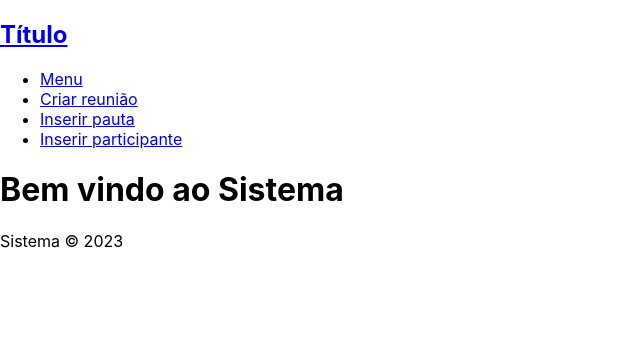
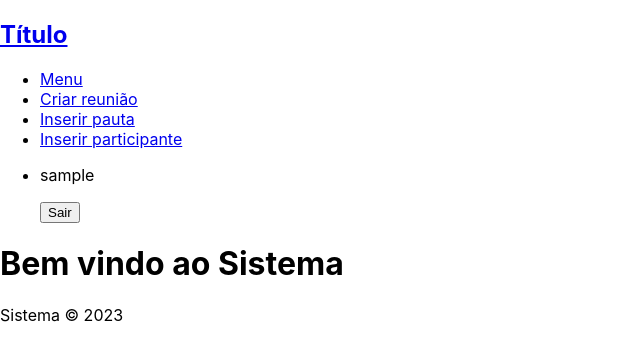
Before and after one commit to CiceroWesley/SGRU, a React (Create React App) app in the folder frontend/: page / in a window 1280 px wide. Shown: the top 360 px of the page, without its empty margins (0-640 px from the left). Built offline with nearby package versions, Linux system fonts and the light colour scheme; sample sign-in values are in the browser's storage.

Commit message:
fix navbar and verifyuser

```diff
--- a/frontend/src/components/Navbar/Navbar.js
+++ b/frontend/src/components/Navbar/Navbar.js
@@ -1,5 +1,5 @@
 import { useContext, useEffect, useState } from 'react';
-
+import { useNavigate } from 'react-router-dom';
 // context
 import { AuthContext } from '../../context/AuthContext';
 
@@ -9,6 +9,7 @@ import { NavLink, Link } from 'react-router-dom';
 
 const Navbar = () => {
   const {authState, setAuthState} = useContext(AuthContext);
+  const navigate = useNavigate();
   // const [user, setUser] = useState(JSON.parse(localStorage.getItem('user')));
   const user = JSON.parse(localStorage.getItem('user'));
   // useEffect(() => {
@@ -17,6 +18,10 @@ const Navbar = () => {
   //   }
   //   verifyUser()
   // }, [user])
+  const handleLogout = () => {
+    localStorage.clear();
+    navigate('/')
+  }
 
   return (
     <nav>
@@ -47,6 +52,10 @@ const Navbar = () => {
           <li>
             <Link to='/insertparticipante'>Inserir participante</Link>
           </li>
+          <li>
+            <p>{user.username}</p>
+            <button onClick={handleLogout}>Sair</button>
+          </li>
         </div>
         )}
       </ul>
--- a/frontend/src/pages/Meeting/Meeting.js
+++ b/frontend/src/pages/Meeting/Meeting.js
@@ -39,10 +39,11 @@ const Meeting = () => {
                 let is = false;
                 // Mudar para forEach
                 res.map((participandoReuniao) => {
-                  if(participandoReuniao.id === Number(id)){
+                  if(participandoReuniao.fk_id_reuniao === Number(id)){
                     is = true;
                   }
                 });
+                // console.log(res)
                 if(!is){
                   alert('Você não pertence a essa reunião');
                   navigate('/menu');
@@ -130,7 +131,7 @@ const Meeting = () => {
       };
       verifyPresence();
     },[id]);
-
+    // marcar presenca
     const handleButton = async () => {
       const presence = {
         fk_id_reuniao : id,
@@ -157,9 +158,7 @@ const Meeting = () => {
           } else {
             console.log('Erro ao marcar presença/reunião não existente');
           }
-
         }
-
       } catch (error) {
         console.log(error)
       }
@@ -172,9 +171,17 @@ const Meeting = () => {
           <p>Local: {meeting.local}</p>
           <p>Data e horário: {meeting.data}</p>
         </div>}
-        {pautas && pautas.map((pauta) => (
-          <p key={pauta.id}>Pauta: {pauta.titulo}</p>
-        ))}
+        {participante &&
+          participante.presente ? (
+            pautas && pautas.map((pauta) => (
+              <p key={pauta.id}>Pauta: {pauta.titulo}</p>
+            ))
+          )
+          :
+          (
+            <p>Marque a presença para visualizar as pautas.</p>
+          )
+        }
         {participante &&
           participante.presente ? (
             <p>Você já marcou sua presença</p>
@@ -187,7 +194,7 @@ const Meeting = () => {
             </div>
           )
         }
-
+        <div>Pegar participantes da reunião</div>
       </div>
     )
   }
```
